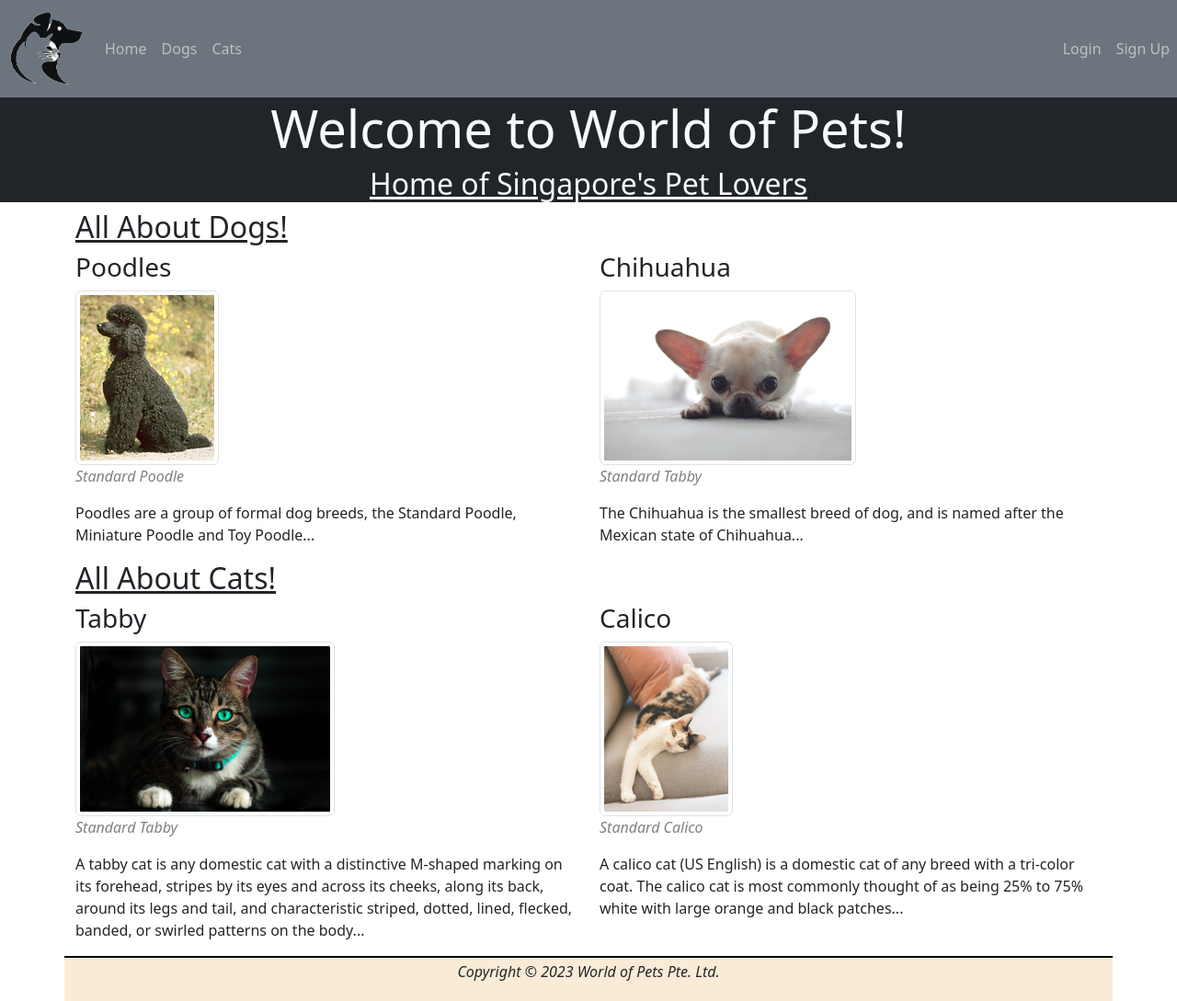
After one commit to eatenlow/Website_PHP, a PHP site: template pages/home.php in a window 1280 px wide. The commit adds this page. Shown: the whole page at 92% size. Run offline with PHP 8.4, Linux system fonts and the light colour scheme; the template is opened without the code that fills it, so the values that code supplies are empty.

Commit message:
Set Basic routing
Created basic routing and re organized files

```diff
--- a/inc/nav.inc.php
+++ b/inc/nav.inc.php
@@ -25,10 +25,10 @@ session_start();
             //if(!isset($_COOKIE["MYCOOKIE"])){
             if(!isset($_SESSION["login"])){
                 echo "<li class=nav-item>
-                    <a class='nav-link' href=login.php>Login</a>
+                    <a class='nav-link' href=/login>Login</a>
                 </li>
                 <li class='nav-item'>
-                    <a class=nav-link href=register.php>Sign Up</a>
+                    <a class=nav-link href=/register>Sign Up</a>
                 </li>";
             }
             else{
@@ -38,7 +38,7 @@ session_start();
                 </li>";
                 }
                 echo"<li class=nav-item>
-                    <a class=nav-link href=profile.php>Profile</a>
+                    <a class=nav-link href=/profile>Profile</a>
                 </li>
                 <li class=nav-item>
                 <a class=nav-link href=logout.php>logout</a>
--- /dev/null
+++ b/pages/home.php
@@ -0,0 +1,85 @@
+<!DOCTYPE html>
+<html lang="en">
+    <head>
+        <title>World of Pets</title>
+        <?php
+            include "inc/head.inc.php";
+        ?>
+    </head>
+
+<body>
+    <?php
+    include "inc/nav.inc.php";
+    include "inc/header.inc.php";
+    ?>
+
+    <main class="container">
+        <section id="dogs">
+            <h2>All About Dogs!</h2>
+            <div class="row">
+            <article class="col-sm">
+                <h3>Poodles</h3>
+                <figure>
+                    <!-- <a href="images/poodle_large.jpg"> -->
+                    <img src="images/poodle_small.jpg" class="img-thumbnail" alt="Poodle"
+                    title="View larger image...">
+                    <figcaption>Standard Poodle</figcaption>
+                </figure>
+                <p>
+                    Poodles are a group of formal dog breeds, the Standard
+                    Poodle, Miniature Poodle and Toy Poodle...
+                </p>
+            </article>
+            <article class="col-sm">
+                <h3>Chihuahua</h3>
+                <figure>
+                    <!-- <a href="images/chihuahua_large.jpg"> -->
+                    <img src="images/chihuahua_small.jpg" class="img-thumbnail" alt="Chihuahua"
+                    title="View larger image...">
+                    <figcaption>Standard Tabby</figcaption>
+                </figure>
+                <p>
+                The Chihuahua is the smallest breed of dog, and is named
+                after the Mexican state of Chihuahua...
+                </p>
+            </article>
+            </div>
+        </section>
+        <section id="cats">
+            <h2>All About Cats!</h2>
+            <div class="row">
+            <article class="col-sm">
+                <h3>Tabby</h3>
+                <figure>
+                    <!-- <a href="images/tabby_large.jpg"> -->
+                    <img src="images/tabby_small.jpg" class="img-thumbnail" alt="Tabby"
+                    title="View larger image...">
+                    <figcaption>Standard Tabby</figcaption>
+                </figure>
+                <p>
+                    A tabby cat is any domestic cat with a distinctive M-shaped marking on its forehead,
+                    stripes by its eyes and across its cheeks, along its back, around its legs and tail, and characteristic striped, dotted, lined, flecked, banded, or swirled patterns on the body...
+                </p>
+            </article>
+            <article class="col-sm">
+                <h3>Calico</h3>
+                <figure>
+                    <!-- <a href="images/calico_large.jpg"> -->
+                    <img src="images/calico_small.jpg" class="img-thumbnail" alt="Calico"
+                    title="View larger image...">
+                    <figcaption>Standard Calico</figcaption>
+                </figure>
+                <p>
+                    A calico cat (US English) is a domestic cat of any breed with a tri-color coat.
+                    The calico cat is most commonly thought of as being 25% to 75% white with large orange and black patches...
+                </p>
+            </article>
+            </div>
+        </section>
+    </main>
+    <?php
+    include "inc/footer.inc.php";
+    ?>
+</body>
+
+</html>
--- a/login.php
+++ b/pages/login.php
@@ -15,7 +15,7 @@
                 Rxisting members log in here. For new members, please go to the
                 <a href="register.php">Member Registration page</a>.
             </p>
-            <form action="process_login.php" method="post">
+            <form action="../backend/process_login.php" method="post">
 
                 <div class="mb-3">
                     <form-label for="email">Email:</form-label>
--- a/profile.php
+++ b/pages/profile.php
@@ -74,7 +74,7 @@
             }
             getUser();
         ?>
-            <form action="update_profile.php" method="post">
+            <form action="../backend/update_profile.php" method="post">
             <div class="mb-3">
                     <form-label for="fname">First Name:</form-label>
                     <?php
--- a/register.php
+++ b/pages/register.php
@@ -15,7 +15,7 @@
                 For existing members, please go to the
                 <a href="#">Sign In page</a>.
             </p>
-            <form action="process_register.php" method="post">
+            <form action="../backend/process_register.php" method="post">
                 <div class="mb-3">
                     <form-label for="fname">First Name:</form-label>
                     <input type="text" id="fname" name="fname" class="form-control" maxlength="45"
```
Also changed, not shown: inc/index.php (added, +85 -0 lines), index.php (+39 -82 lines), pages/404.php (added, +22 -0 lines), .htaccess (added), backend/process_login.php (renamed from process_login.php), backend/process_register.php (renamed from process_register.php), backend/update_profile.php (renamed from update_profile.php), pages/admin.php (added), pages/logout.php (renamed from logout.php).
